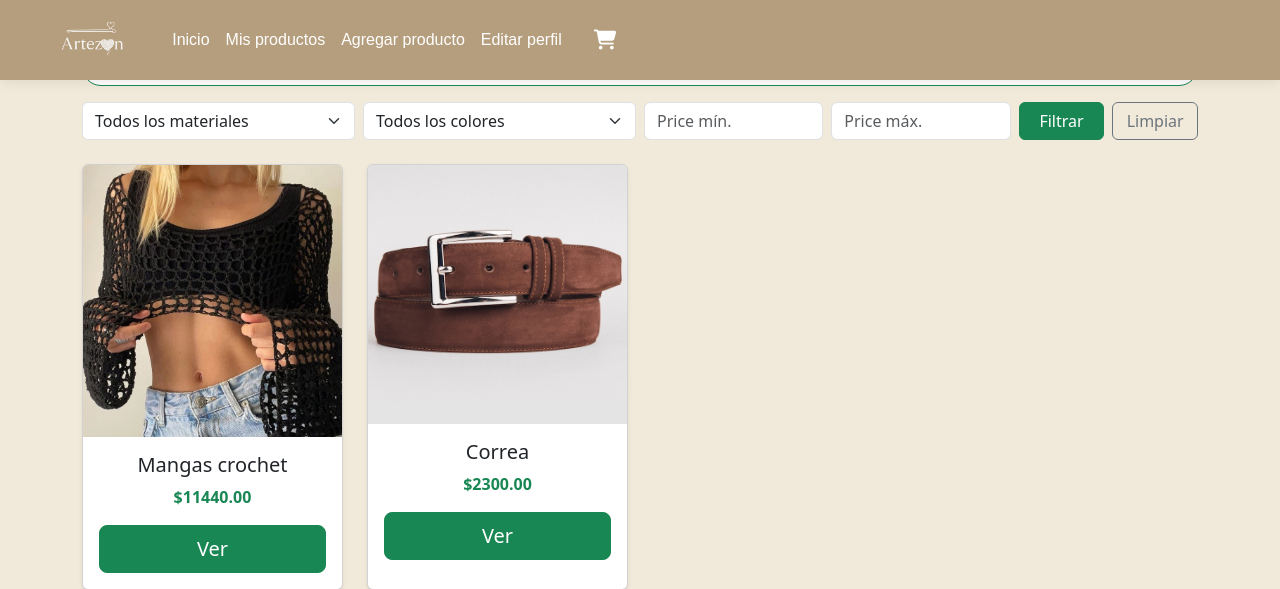
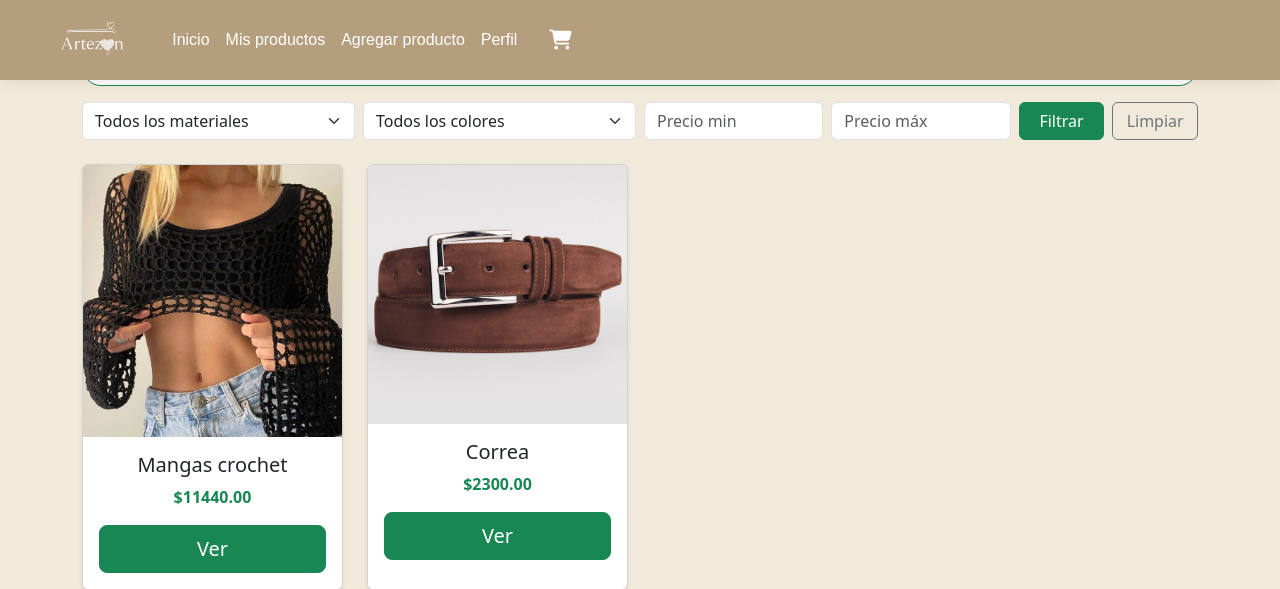
Before and after one commit to AlejandraS15/Artezon, a Django app: page /home/ in a window 1280 px wide. Shown: the top 589 px of the page. Run offline with Django 5.2, Linux system fonts and the light colour scheme; a user stored in the database is signed in; data comes from the database, SQL or seed files in the repository; both versions use the stored data as it was after the commit; some libraries are stand-ins or nearby versions.

Commit message:
Corecciones vista

```diff
--- a/productos/templates/productos/home.html
+++ b/productos/templates/productos/home.html
@@ -50,7 +50,7 @@
           type="number"
           name="price_min"
           class="form-control"
-          placeholder="Price mín."
+          placeholder="Precio min"
           value="{{ current_filters.price_min }}"
           min="0"
           step="10000"
@@ -62,7 +62,7 @@
           type="number"
           name="price_max"
           class="form-control"
-          placeholder="Price máx."
+          placeholder="Precio máx"
           value="{{ current_filters.price_max }}"
           min="0"
           step="10000"
--- a/templates/base.html
+++ b/templates/base.html
@@ -57,7 +57,7 @@
                         <a class="nav-link text-white" href="{% url 'agregar_producto' %}">Agregar producto</a>
                     </li>
                     <li class="nav-item">
-                        <a class="nav-link text-white" href="{% url 'edit_profile' %}">Editar perfil</a>
+                        <a class="nav-link text-white" href="{% url 'edit_profile' %}">Perfil</a>
                     </li>
                     {% endif %}
 
```
Also changed, not shown: db.sqlite3 (added), productos/media/imagenProductos/correa.jpeg (added), productos/media/imagenProductos/mangas.jpeg (added).
